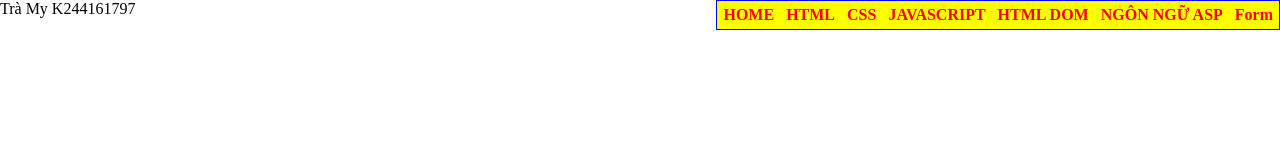
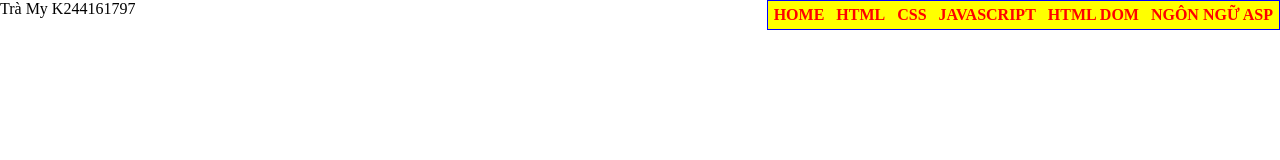
Before and after one commit to pntramy/web1, a plain HTML site: page index.html in a window 1280 px wide. Drawn offline with Linux system fonts and the light colour scheme.

Commit message:
Update index.html

```diff
--- a/index.html
+++ b/index.html
@@ -28,7 +28,6 @@
 </li>
 <li> <a href="#">HTML DOM</a></li>
 <li> <a href="#">NGÔN NGỮ ASP</a></li>
-<li> <a href="ClientGet.html">Form</a></li>
 
 
 </ul>
```
